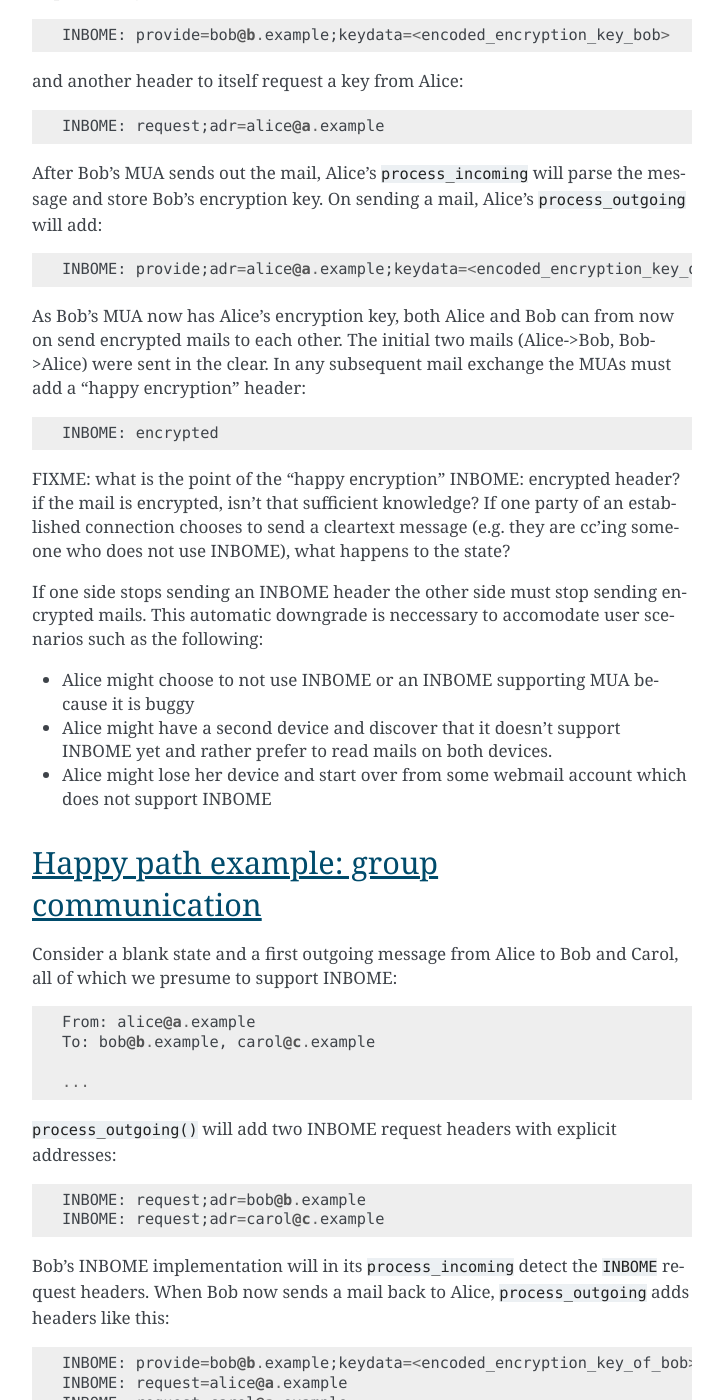
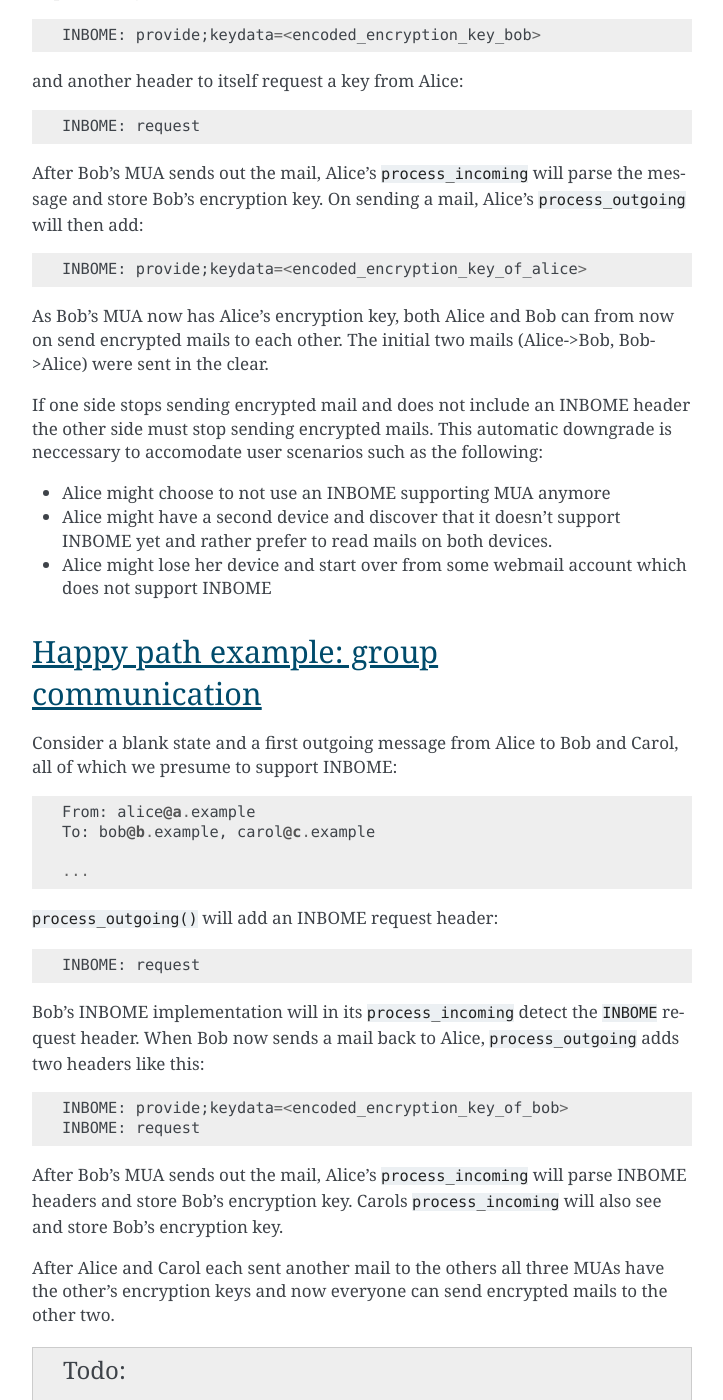
Before and after one commit to autocrypt/autocrypt, a Sphinx documentation site: the page built from doc/mua-keydiscovery.rst, in a window 1280 px wide and 1400 px high, scrolled down 1628 px. Shown: the whole window, without its empty margins (388-1111 px from the left). Built offline with Sphinx 7.4.7, drawn with Linux system fonts in a browser that asks for light colours; some of the changed text lies outside the part shown.

Commit message:
after discussions with Vincent i'd rather like to, for now, do away with the complexity that comes with specifying addresses in the INBOME headers.  The key within an an INBOME provide header is always associated with the From address.

```diff
--- a/doc/mua-keydiscovery.rst
+++ b/doc/mua-keydiscovery.rst
@@ -51,56 +51,43 @@ encrypted.
 "Happy path" example: 1:1 communication
 ------------------------------------------
 
-Consider a blank state and a first outgoing message from Alice to
-Bob::
+Consider a blank state and a first outgoing message from Alice to Bob::
 
     From: alice@a.example
     To: bob@b.example
     ...
 
-``process_outgoing()`` will add an INBOME header::
+``process_outgoing()`` will add an INBOME request header::
 
-    INBOME: request;adr=bob@b.example
+    INBOME: request
 
 after which the MUA sends the complete message out in cleartext.
 Bob's INBOME implementation will in its ``process_incoming`` detect
 the ``INBOME`` request header, internally mark the from-address as
 INBOME-capable and in state "requesting".  When Bob now sends a mail
-back to Alice, its ``process_outgoing`` will provide the requested
-key::
+back to Alice, its ``process_outgoing`` will provide the requested key::
 
-    INBOME: provide=bob@b.example;keydata=<encoded_encryption_key_bob>
+    INBOME: provide;keydata=<encoded_encryption_key_bob>
 
 and another header to itself request a key from Alice::
 
-    INBOME: request;adr=alice@a.example
+    INBOME: request
 
 After Bob's MUA sends out the mail, Alice's ``process_incoming`` will
 parse the message and store Bob's encryption key.  On sending a mail,
-Alice's ``process_outgoing`` will add::
+Alice's ``process_outgoing`` will then add::
 
-    INBOME: provide;adr=alice@a.example;keydata=<encoded_encryption_key_of_alice>
+    INBOME: provide;keydata=<encoded_encryption_key_of_alice>
 
 As Bob's MUA now has Alice's encryption key, both Alice and Bob can
 from now on send encrypted mails to each other.  The initial two mails
-(Alice->Bob, Bob->Alice) were sent in the clear.  In any subsequent
-mail exchange the MUAs must add a "happy encryption" header::
+(Alice->Bob, Bob->Alice) were sent in the clear.
 
-    INBOME: encrypted
+If one side stops sending encrypted mail and does not include an INBOME header
+the other side must stop sending encrypted mails. This automatic downgrade is
+neccessary to accomodate user scenarios such as the following:
 
-
-FIXME: what is the point of the "happy encryption" INBOME: encrypted
-header?  if the mail is encrypted, isn't that sufficient knowledge?
-If one party of an established connection chooses to send a cleartext
-message (e.g. they are cc'ing someone who does not use INBOME), what
-happens to the state?
-
-If one side stops sending an INBOME header the other side must stop
-sending encrypted mails. This automatic downgrade is neccessary to
-accomodate user scenarios such as the following:
-
-- Alice might choose to not use INBOME or an INBOME supporting MUA
-  because it is buggy
+- Alice might choose to not use an INBOME supporting MUA anymore
 
 - Alice might have a second device and discover that it doesn't
   support INBOME yet and rather prefer to read mails on both devices.
@@ -120,25 +107,22 @@ and Carol, all of which we presume to support INBOME::
 
     ...
 
-``process_outgoing()`` will add two INBOME request headers with
-explicit addresses::
+``process_outgoing()`` will add an INBOME request header::
 
-    INBOME: request;adr=bob@b.example
-    INBOME: request;adr=carol@c.example
+    INBOME: request
 
 Bob's INBOME implementation will in its ``process_incoming`` detect
-the ``INBOME`` request headers.  When Bob now sends a mail back to
-Alice, ``process_outgoing`` adds headers like this::
+the ``INBOME`` request header.  When Bob now sends a mail back to
+Alice, ``process_outgoing`` adds two headers like this::
 
-    INBOME: provide=bob@b.example;keydata=<encoded_encryption_key_of_bob>
-    INBOME: request=alice@a.example
-    INBOME: request=carol@a.example
+    INBOME: provide;keydata=<encoded_encryption_key_of_bob>
+    INBOME: request
 
 After Bob's MUA sends out the mail, Alice's ``process_incoming`` will
 parse INBOME headers and store Bob's encryption key. Carols ``process_incoming``
 will also see and store Bob's encryption key.
 
-After Alice and Carol each sent a mail to the others all three MUAs have the other's encryption keys can each send encrypted mails between each other.
+After Alice and Carol each sent another mail to the others all three MUAs have the other's encryption keys and now everyone can send encrypted mails to the other two.
 
 .. todo::
 
--- a/doc/multi-device.rst
+++ b/doc/multi-device.rst
@@ -29,7 +29,7 @@ serializes its secret key material into a message encrypted by the the
 backup code.  This message is given a custom header and is sent to the
 account in question::
 
-    INBOME: backup;adr=alice@example.net
+    INBOME: backup;key_backup_data=<encrypted_secret_key>
     From: alice@example.net
     To: alice@example
 
```
Also changed, not shown: other parts of doc/mua-keydiscovery.rst (+1 -1 lines).
